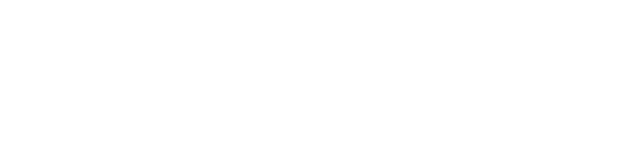
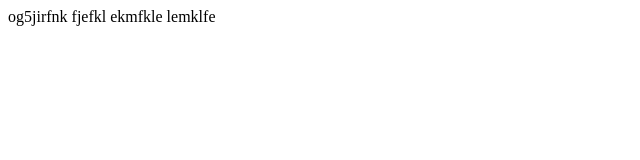
Before and after one commit to Prasanna123211/only, a plain HTML site: page index.html in a window 1280 px wide. Shown: the whole page, without its empty margins (0-640 px from the left). Drawn offline with Linux system fonts and the light colour scheme.

Commit message:
again some

```diff
--- a/index.html
+++ b/index.html
@@ -7,6 +7,9 @@
     <title>Document</title>
 </head>
 <body>
-
+    og5jirfnk
+    fjefkl
+    ekmfkle
+    lemklfe
 </body>
 </html>
```
